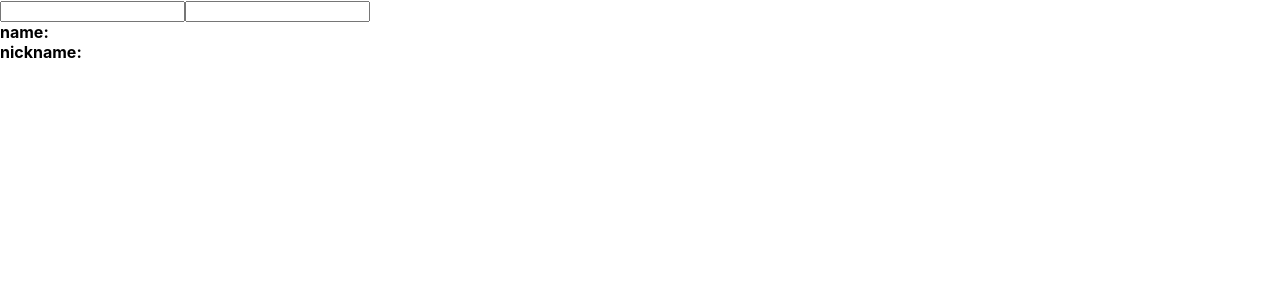
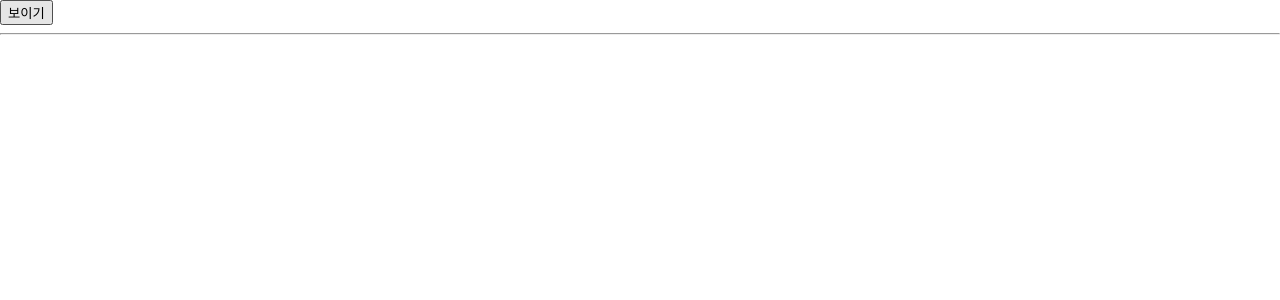
Before and after one commit to LydiaYoon/React-Todo, a React (Create React App) app: page / in a window 1280 px wide. Shown: the top 300 px of the page. Built offline with nearby package versions, Linux system fonts and the light colour scheme.

Commit message:
#8.2.3 뒷정리하기

```diff
--- a/src/App.js
+++ b/src/App.js
@@ -1,9 +1,23 @@
-import React from "react";
+import React, { useState } from "react";
 
 import Info from "./practice/Info";
 
 const App = () => {
-  return <Info />;
+  const [visible, setVisible] = useState(false);
+
+  return (
+    <div>
+      <button
+        onClick={() => {
+          setVisible(!visible);
+        }}
+      >
+        {visible ? "숨기기" : "보이기"}
+      </button>
+      <hr />
+      {visible && <Info />}
+    </div>
+  );
 };
 
 export default App;
--- a/src/practice/Info.js
+++ b/src/practice/Info.js
@@ -5,12 +5,11 @@ const Info = () => {
   const [nickname, setNickname] = useState("");
 
   useEffect(() => {
-    console.log("렌더링 완료");
-    console.log({
-      name,
-      nickname
-    });
-  }, [name]);
+    console.log("effect", name);
+    return () => {
+      console.log("cleanup", name);
+    };
+  }, []);
 
   const onChangeName = e => {
     setName(e.target.value);
```
